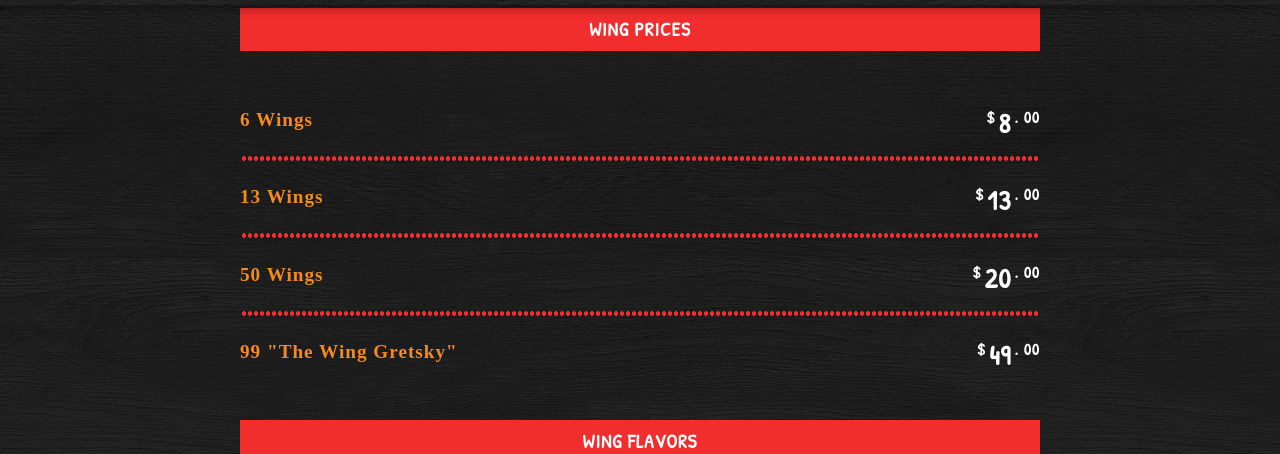
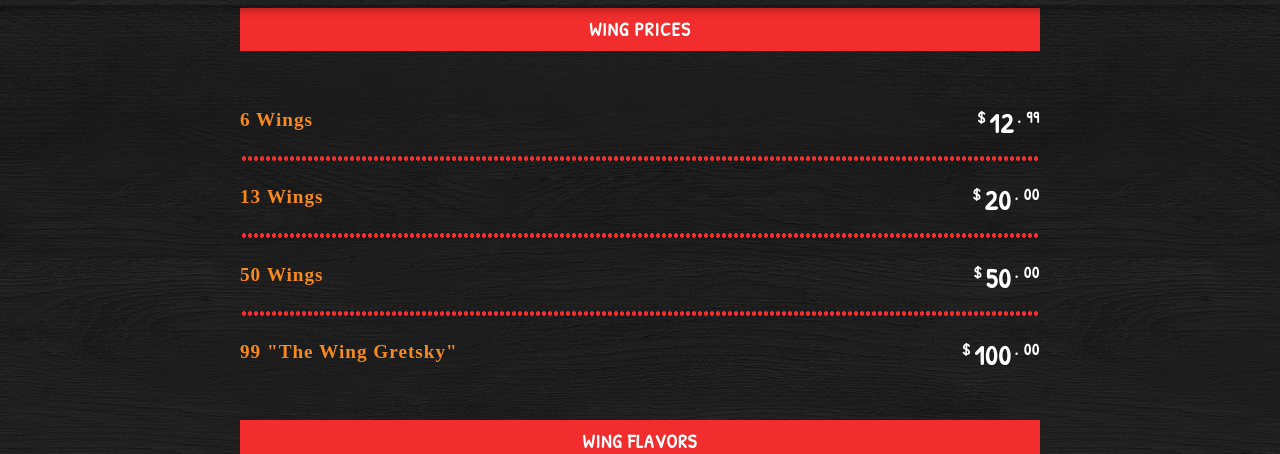
Before and after one commit to pizzapgh/test_bsb, a Jekyll site: the page built from index.html, in a window 1280 px wide and 900 px high, scrolled down 986 px. Shown: the part 155-609 px from the top of the window. Built offline with Jekyll 4.4.1, drawn with Linux system fonts in a browser that asks for light colours; nearby versions of some CDN libraries; some web fonts are replaced.

Commit message:
Update: Wing Prices
Increase wing prices: 6 wings for $12.99; 13 wings for $20.00; 50 wings for $50; 99 wings for $100;

```diff
--- a/_includes/menu.html
+++ b/_includes/menu.html
@@ -9,16 +9,16 @@
     </div>
     <div class="wing-price">
       <h4>6 Wings<br>
-        <span class="price"><span class="dollar-sign">$</span>8<span class="cents">. 00</span></span><span class="dots"></span>
+        <span class="price"><span class="dollar-sign">$</span>12<span class="cents">. 99</span></span><span class="dots"></span>
       </h4>
         <h4>13 Wings<br>
-          <span class="price"><span class="dollar-sign">$</span>13<span class="cents">. 00</span></span><span class="dots"></span>
+          <span class="price"><span class="dollar-sign">$</span>20<span class="cents">. 00</span></span><span class="dots"></span>
         </h4>
         <h4>50 Wings<br>
-          <span class="price"><span class="dollar-sign">$</span>20<span class="cents">. 00</span></span><span class="dots"></span>
+          <span class="price"><span class="dollar-sign">$</span>50<span class="cents">. 00</span></span><span class="dots"></span>
         </h4>
           <h4>99 "The Wing Gretsky"<br>
-            <span class="price"><span class="dollar-sign">$</span>49<span class="cents">. 00</span></span>
+            <span class="price"><span class="dollar-sign">$</span>100<span class="cents">. 00</span></span>
           </h4>
     </div>
   </div>
```
